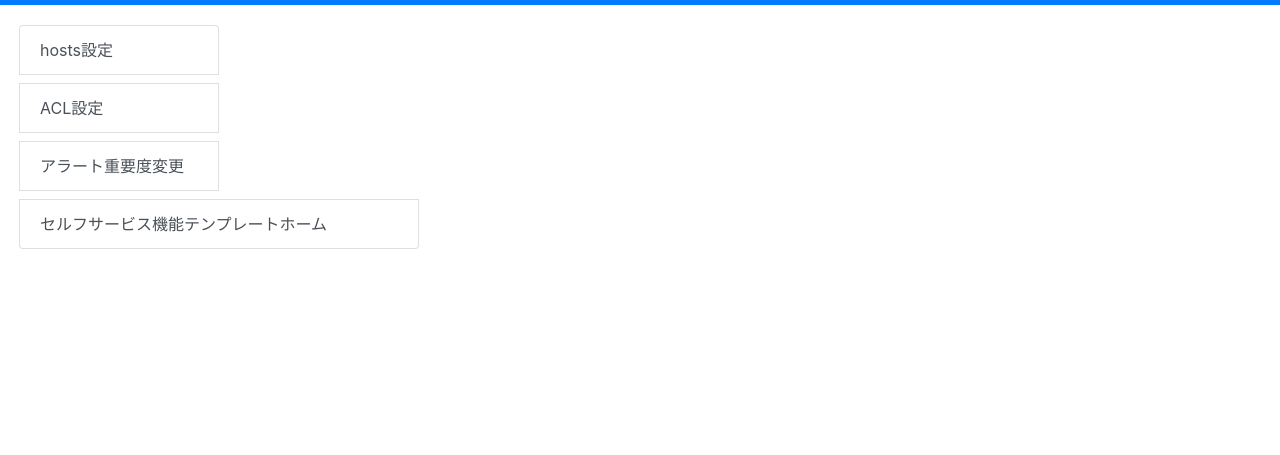
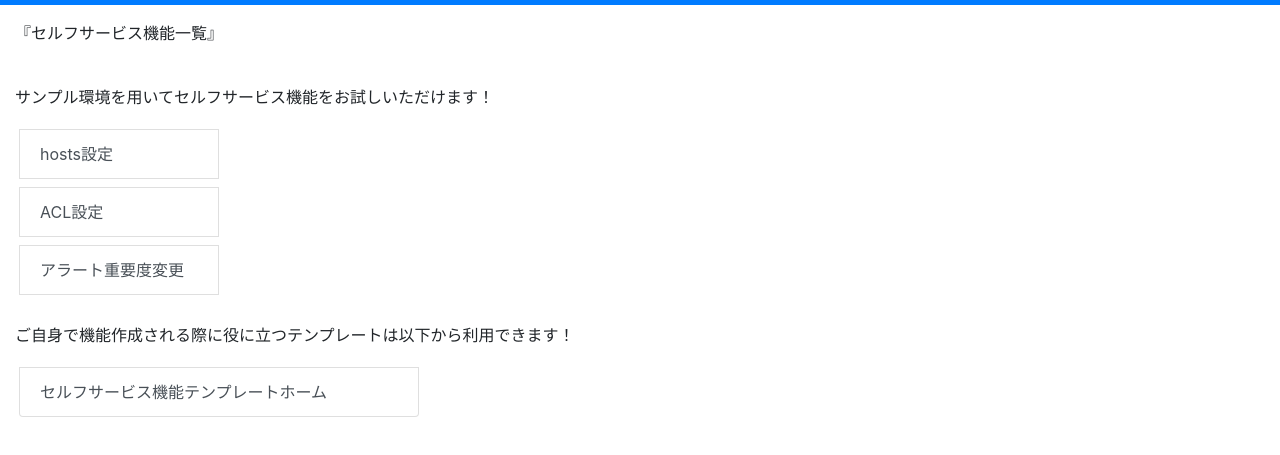
Before and after one commit to KokiNoguchi/ACE_WebApp, a website: page src/index.html in a window 1280 px wide. Shown: the part 67-522 px from the top of the page. Drawn offline with nearby package versions, Linux system fonts and the light colour scheme.

Commit message:
Update index.html

```diff
--- a/src/index.html
+++ b/src/index.html
@@ -29,9 +29,12 @@
 
     <div class="container-fluid">
       <div class="list-group">
+          <p>『セルフサービス機能一覧』</p>
+       　 <p>サンプル環境を用いてセルフサービス機能をお試しいただけます！</p>
           <a href="hosts_jotform.html" class="m-1 list-group-item list-group-item-action" style="width: 200px;">hosts設定</a>
           <a href="acl_jotform.html" class="m-1 list-group-item list-group-item-action" style="width: 200px;">ACL設定</a>
           <a href="alert_jotform.html" class="m-1 list-group-item list-group-item-action" style="width: 200px;">アラート重要度変更</a>
+　　　　　 <p>ご自身で機能作成される際に役に立つテンプレートは以下から利用できます！</p>
           <a href="templateHome.html" class="m-1 list-group-item list-group-item-action" style="width: 400px;">セルフサービス機能テンプレートホーム</a>
       </div>
     </div>
```
